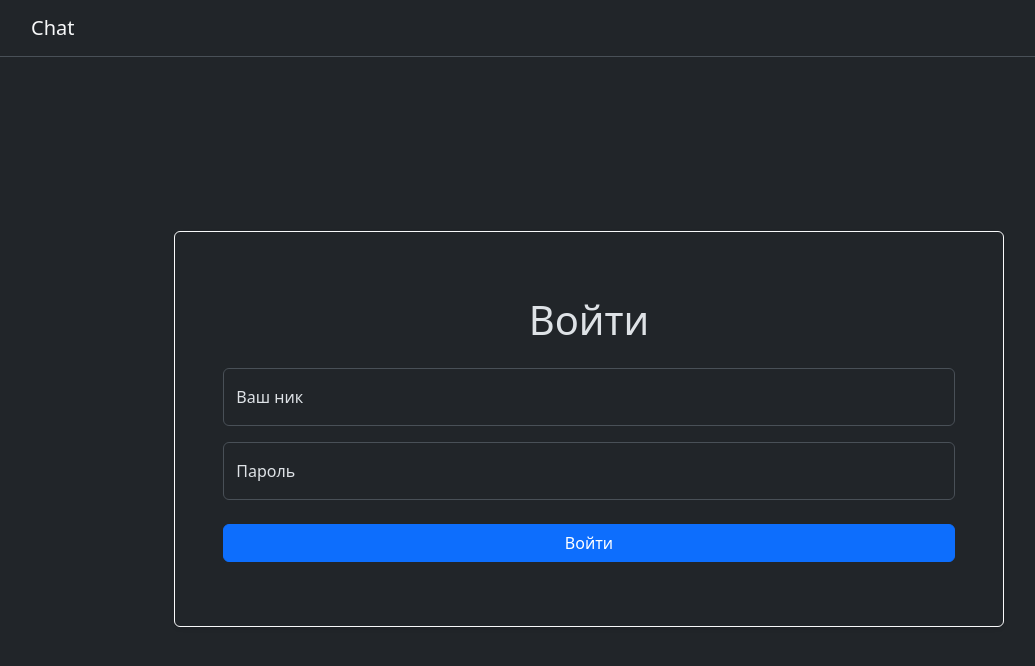
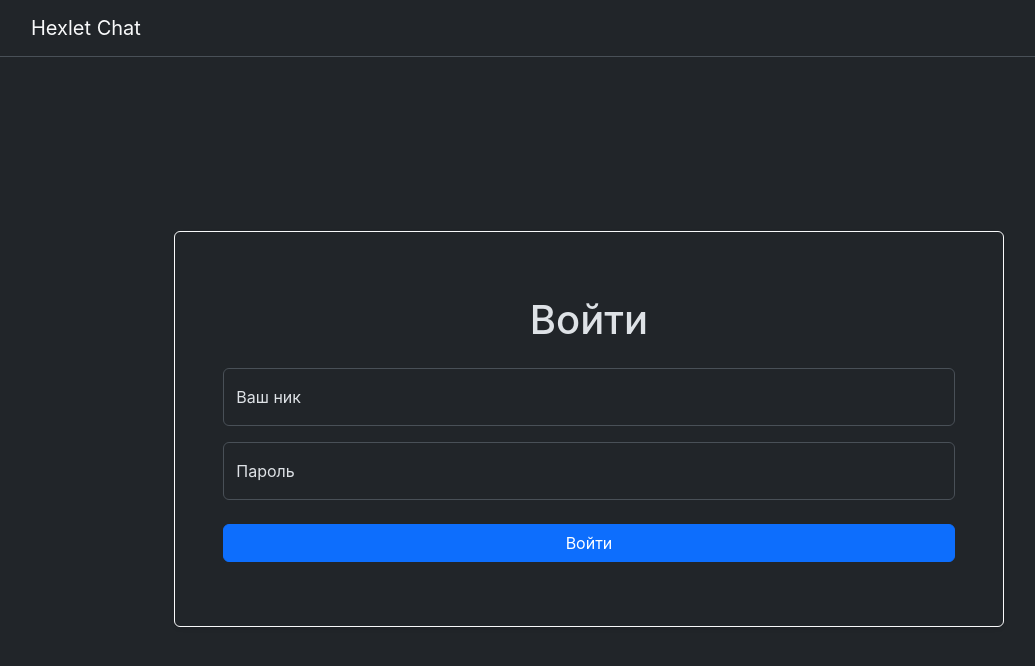
Before and after one commit to Estisui/js-react-developer-project-12, a React (Create React App) app in the folder frontend/: page /login in a window 1280 px wide. Shown: the top 666 px of the page, without its empty margins (51-1086 px from the left). Built offline with nearby package versions, Linux system fonts and the light colour scheme.

Commit message:
refactor: header and logging in

```diff
--- a/frontend/package.json
+++ b/frontend/package.json
@@ -43,5 +43,8 @@
       "last 1 firefox version",
       "last 1 safari version"
     ]
+  },
+  "devDependencies": {
+    "prettier": "3.0.3"
   }
 }
--- a/frontend/src/App.js
+++ b/frontend/src/App.js
@@ -1,24 +1,23 @@
-import 'bootstrap/dist/css/bootstrap.min.css';
-import {
-  BrowserRouter as Router,
-  Routes,
-  Route,
-} from 'react-router-dom';
-import { useState } from 'react';
-import ChatPage from './components/ChatPage';
-import LoginPage from './components/LoginPage';
-import Page404 from './components/Page404';
-import UserContext from './slices/UserContext';
+import "bootstrap/dist/css/bootstrap.min.css";
+import { BrowserRouter as Router, Routes, Route } from "react-router-dom";
+import { useState } from "react";
+import ChatPage from "./components/ChatPage";
+import LoginPage from "./components/LoginPage";
+import Page404 from "./components/Page404";
+import UserContext from "./slices/UserContext";
+import SignUp from "./components/SignUp";
 
 function App() {
-  const [currentUser, setCurrentUser] = useState(null);
+  const [currentUser, setCurrentUser] = useState(JSON.parse(localStorage.getItem("user")) || null);
+
   return (
     <UserContext.Provider value={{ currentUser, setCurrentUser }}>
       <Router>
         <Routes>
-          <Route path='/' element={<ChatPage />} />
-          <Route path='/login' element={<LoginPage />} />
-          <Route path='*' element={<Page404 />} />
+          <Route path="/" element={<ChatPage />} />
+          <Route path="/login" element={<LoginPage />} />
+          <Route path="*" element={<Page404 />} />
+          <Route path="/signup" element={<SignUp />} />
         </Routes>
       </Router>
     </UserContext.Provider>
--- a/frontend/src/components/ChatPage.js
+++ b/frontend/src/components/ChatPage.js
@@ -16,6 +16,7 @@ import { useFormik } from "formik";
 import getModal from "../modals";
 import { openModal } from "../slices/modalSlice";
 import ChannelButton from "./channelButton";
+import Header from "./Header";
 
 const declOfNum = (number, titles) => {
   const cases = [2, 0, 1, 1, 1, 2];
@@ -27,7 +28,7 @@ const declOfNum = (number, titles) => {
 };
 
 const ChatPage = () => {
-  const { currentUser, setCurrentUser } = useContext(UserContext);
+  const { currentUser } = useContext(UserContext);
   const navigate = useNavigate();
   const dispatch = useDispatch();
   const channelsInfo = useSelector((state) => state.channelsInfo);
@@ -50,13 +51,10 @@ const ChatPage = () => {
   }, [dispatch]);
 
   useEffect(() => {
-    const userId = JSON.parse(localStorage.getItem("userId"));
-    if (userId) {
-      setCurrentUser(userId);
-    } else {
+    if (!currentUser) {
       navigate("/login");
     }
-  }, [navigate, setCurrentUser]);
+  }, [currentUser, navigate]);
 
   useEffect(() => {
     if (currentUser) {
@@ -108,6 +106,7 @@ const ChatPage = () => {
           <Form.Control
             name="message"
             id="message"
+            autoFocus
             aria-label="Новое сообщение"
             placeholder="Введите сообщение..."
             className="border-0 p-0 ps-2"
@@ -139,18 +138,13 @@ const ChatPage = () => {
     );
   };
 
+  if (!currentUser) {
+    return null;
+  }
+
   return (
     <div className="d-flex flex-column h-100">
-      <nav className="navbar navbar-expand-lg navbar-light border-bottom">
-        <div className="container">
-          <a className="navbar-brand text-light" href="/">
-            Chat
-          </a>
-          <button type="button" className="btn btn-primary">
-            Выйти
-          </button>
-        </div>
-      </nav>
+      <Header />
       <div className="container h-100 my-4 overflow-hidden rounded border border-light">
         <div className="row h-100 flex-md-row">
           <div className="col-4 col-md-2 border-end px-0 flex-column h-100 d-flex">
--- /dev/null
+++ b/frontend/src/components/Header.js
@@ -0,0 +1,31 @@
+import { useContext } from "react";
+import UserContext from "../slices/UserContext";
+
+const LogOutButton = () => {
+  const { currentUser, setCurrentUser } = useContext(UserContext);
+
+  if (!currentUser) {
+    return null;
+  }
+
+  return (
+    <button type="button" className="btn btn-primary">
+      Выйти
+    </button>
+  );
+};
+
+const Header = () => {
+  return (
+    <nav className="navbar navbar-expand-lg navbar-light border-bottom">
+      <div className="container">
+        <a className="navbar-brand text-light" href="/">
+          Hexlet Chat
+        </a>
+        <LogOutButton />
+      </div>
+    </nav>
+  );
+};
+
+export default Header;
--- a/frontend/src/components/LoginPage.js
+++ b/frontend/src/components/LoginPage.js
@@ -1,11 +1,14 @@
-import axios from 'axios';
-import { useFormik } from 'formik';
-import { useState } from "react";
-import { useNavigate } from 'react-router-dom';
-import { Button, Form } from 'react-bootstrap';
+import axios from "axios";
+import { useFormik } from "formik";
+import { useContext, useState } from "react";
+import { useNavigate } from "react-router-dom";
+import { Button, Form } from "react-bootstrap";
+import Header from "./Header";
+import UserContext from "../slices/UserContext";
 
 const LoginPage = () => {
   const SignupForm = () => {
+    const { setCurrentUser } = useContext(UserContext);
     const [authFailed, setAuthFailed] = useState(false);
     const navigate = useNavigate();
 
@@ -15,22 +18,26 @@ const LoginPage = () => {
         password: "",
       },
       onSubmit: (values) => {
-        axios.post('/api/v1/login', values)
-        .then((response) => {
-          setAuthFailed(false);
-          localStorage.setItem('userId', JSON.stringify(response.data));
-          navigate('/');
-        }).catch(() => {
-          setAuthFailed(true);
-        });
+        axios
+          .post("/api/v1/login", values)
+          .then((response) => {
+            const { data } = response;
+            setAuthFailed(false);
+            localStorage.setItem("user", JSON.stringify(data));
+            setCurrentUser(data);
+            navigate("/");
+          })
+          .catch(() => {
+            setAuthFailed(true);
+          });
       },
     });
 
     return (
-      <Form className='col-12 mt-3 mt-mb-0' onSubmit={formik.handleSubmit}>
+      <Form className="col-12 mt-3 mt-mb-0" onSubmit={formik.handleSubmit}>
         <h1 className="text-center mb-4">Войти</h1>
-        <Form.Group className='form-floating mb-3'>
-        <Form.Control
+        <Form.Group className="form-floating mb-3">
+          <Form.Control
             name="username"
             autoComplete="username"
             required
@@ -42,38 +49,38 @@ const LoginPage = () => {
           />
           <Form.Label htmlFor="username">Ваш ник</Form.Label>
         </Form.Group>
-        <Form.Group className='form-floating mb-4'>
+        <Form.Group className="form-floating mb-4">
           <Form.Control
             name="password"
             autoComplete="current-password"
             required
             placeholder="Пароль"
-            type='password'
-            id='password'
+            type="password"
+            id="password"
             onChange={formik.handleChange}
             value={formik.values.password}
             isInvalid={authFailed}
           />
-          <Form.Control.Feedback type="invalid">Неверные имя пользователя или пароль</Form.Control.Feedback>
+          <Form.Control.Feedback type="invalid">
+            Неверные имя пользователя или пароль
+          </Form.Control.Feedback>
           <Form.Label htmlFor="password">Пароль</Form.Label>
         </Form.Group>
-        <Button type="submit" className="w-100 mb-3">Войти</Button>
+        <Button type="submit" className="w-100 mb-3">
+          Войти
+        </Button>
       </Form>
     );
   };
 
-  return(
+  return (
     <div className="login d-flex flex-column h-100 text-light">
-      <nav className="navbar navbar-expand-lg navbar-light border-bottom">
-        <div className="container">
-          <a className="navbar-brand text-light" href="/">Chat</a>
-        </div>
-      </nav>
-      <div className='container-fluid h-100'>
-        <div className='row justify-content-center align-content-center h-100'>
-          <div className='col-12 col-md-8 col-xxl-6'>
-            <div className='card border-light shadow-sm'>
-              <div className='card-body row p-5'>
+      <Header />
+      <div className="container-fluid h-100">
+        <div className="row justify-content-center align-content-center h-100">
+          <div className="col-12 col-md-8 col-xxl-6">
+            <div className="card border-light shadow-sm">
+              <div className="card-body row p-5">
                 <SignupForm />
               </div>
             </div>
--- a/frontend/src/components/Page404.js
+++ b/frontend/src/components/Page404.js
@@ -1,7 +1,12 @@
+import Header from "./Header";
+
 const Page404 = () => {
-  return(
-    <div className="d-flex align-items-center justify-content-center vh-100">
+  return (
+    <div className="d-flex flex-column h-100">
+      <Header />
+      <div className="d-flex align-items-center justify-content-center vh-100">
         <h1 className="display-1 fw-bold text-white">404</h1>
+      </div>
     </div>
   );
 };
--- /dev/null
+++ b/frontend/src/components/SignUp.js
@@ -0,0 +1,9 @@
+const SignUp = () => {
+  return(
+    <div className="d-flex align-items-center justify-content-center vh-100">
+        <h1 className="display-1 fw-bold text-white">404</h1>
+    </div>
+  );
+};
+
+export default SignUp;
```
Also changed, not shown: frontend/src/index.js (+8 -7 lines), frontend/src/socket.js (+4 -3 lines), 1 other file (tests, documents, lock files or other folders).
